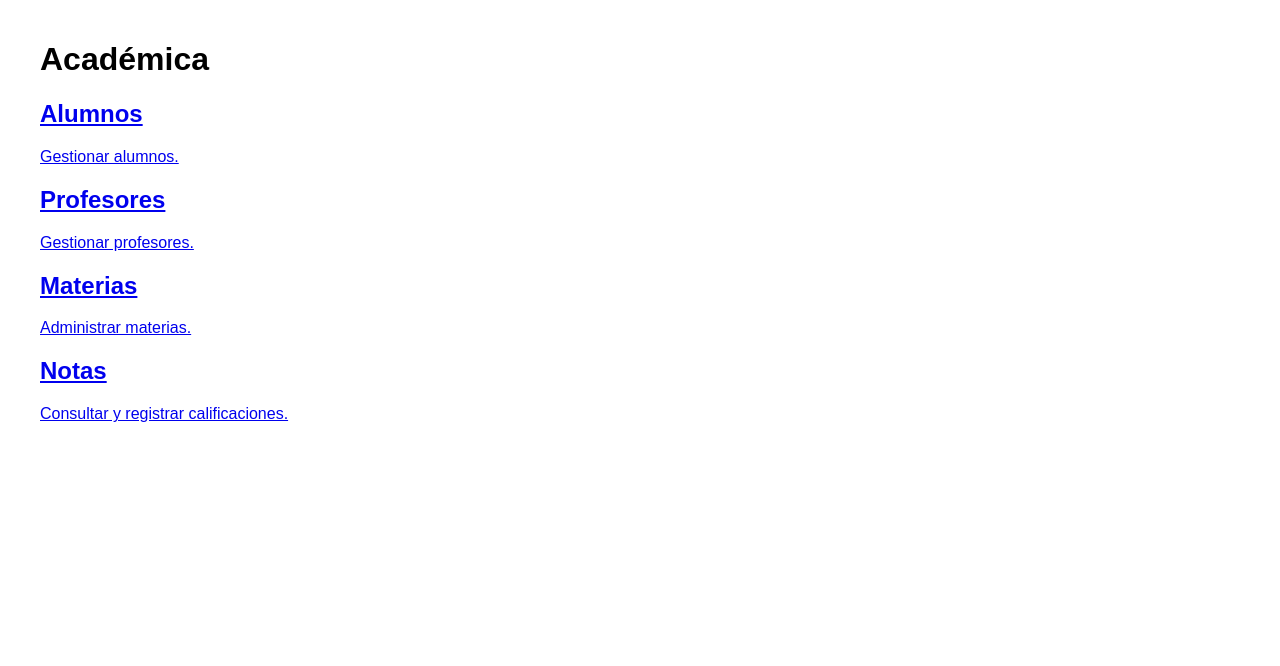
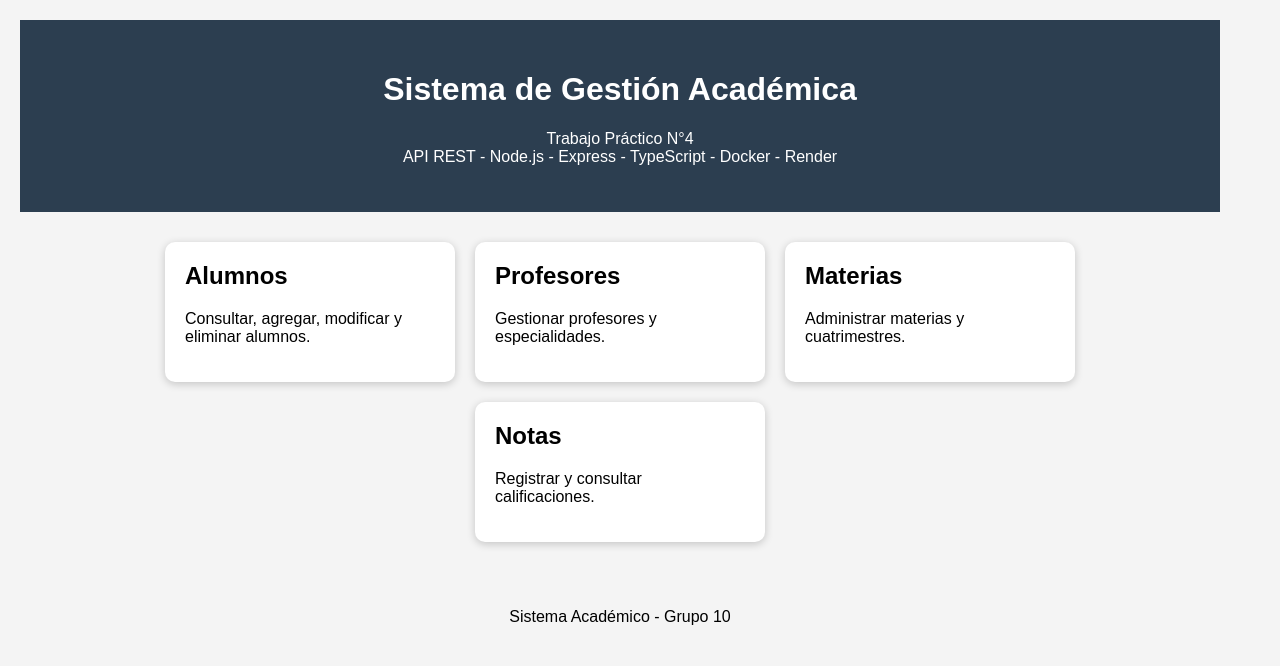
Before and after one commit to EmmanuelF90/tp4-front, a plain HTML site: page index.html in a window 1280 px wide. Drawn offline with Linux system fonts and the light colour scheme.

Commit message:
index y css

```diff
--- a/css/styles.css
+++ b/css/styles.css
@@ -20,3 +20,50 @@ button {
   padding: 8px 12px;
   cursor: pointer;
 }
+body {
+    font-family: Arial, sans-serif;
+    margin: 0;
+    background-color: #f4f4f4;
+}
+
+header {
+    background-color: #2c3e50;
+    color: white;
+    text-align: center;
+    padding: 30px;
+}
+
+main {
+    padding: 30px;
+}
+
+.menu-container {
+    display: flex;
+    justify-content: center;
+    flex-wrap: wrap;
+    gap: 20px;
+}
+
+.card {
+    width: 250px;
+    text-decoration: none;
+    color: black;
+    background-color: white;
+    border-radius: 10px;
+    padding: 20px;
+    box-shadow: 0 2px 8px rgba(0, 0, 0, 0.2);
+    transition: 0.3s;
+}
+
+.card:hover {
+    transform: scale(1.05);
+}
+
+.card h2 {
+    margin-top: 0;
+}
+
+footer {
+    text-align: center;
+    padding: 20px;
+}
--- a/index.html
+++ b/index.html
@@ -1,44 +1,72 @@
 <!DOCTYPE html>
 <html lang="es">
+
 <head>
     <meta charset="UTF-8">
     <meta name="viewport" content="width=device-width, initial-scale=1.0">
-    <title> Académica</title>
+    <title>Sistema de Gestión Académica</title>
+
     <link rel="stylesheet" href="css/styles.css">
 </head>
+
 <body>
 
     <header>
-        <h1>Académica</h1>
+        <h1>Sistema de Gestión Académica</h1>
+
+        <p>
+            Trabajo Práctico N°4
+            <br>
+            API REST - Node.js - Express - TypeScript - Docker - Render
+        </p>
     </header>
 
     <main>
 
-        <div class="menu-container">
+        <section class="menu-container">
 
             <a href="alumnos.html" class="card">
-                <h2>Alumnos</h2>
-                <p>Gestionar alumnos.</p>
+                <h2> Alumnos</h2>
+                <p>
+                    Consultar, agregar,
+                    modificar y eliminar alumnos.
+                </p>
             </a>
 
             <a href="profesores.html" class="card">
                 <h2>Profesores</h2>
-                <p>Gestionar profesores.</p>
+                <p>
+                    Gestionar profesores
+                    y especialidades.
+                </p>
             </a>
 
             <a href="materias.html" class="card">
                 <h2>Materias</h2>
-                <p>Administrar materias.</p>
+                <p>
+                    Administrar materias
+                    y cuatrimestres.
+                </p>
             </a>
 
             <a href="notas.html" class="card">
                 <h2>Notas</h2>
-                <p>Consultar y registrar calificaciones.</p>
+                <p>
+                    Registrar y consultar
+                    calificaciones.
+                </p>
             </a>
 
-        </div>
+        </section>
 
     </main>
 
+    <footer>
+        <p>
+            Sistema Académico - Grupo 10
+        </p>
+    </footer>
+
 </body>
+
 </html>
```
